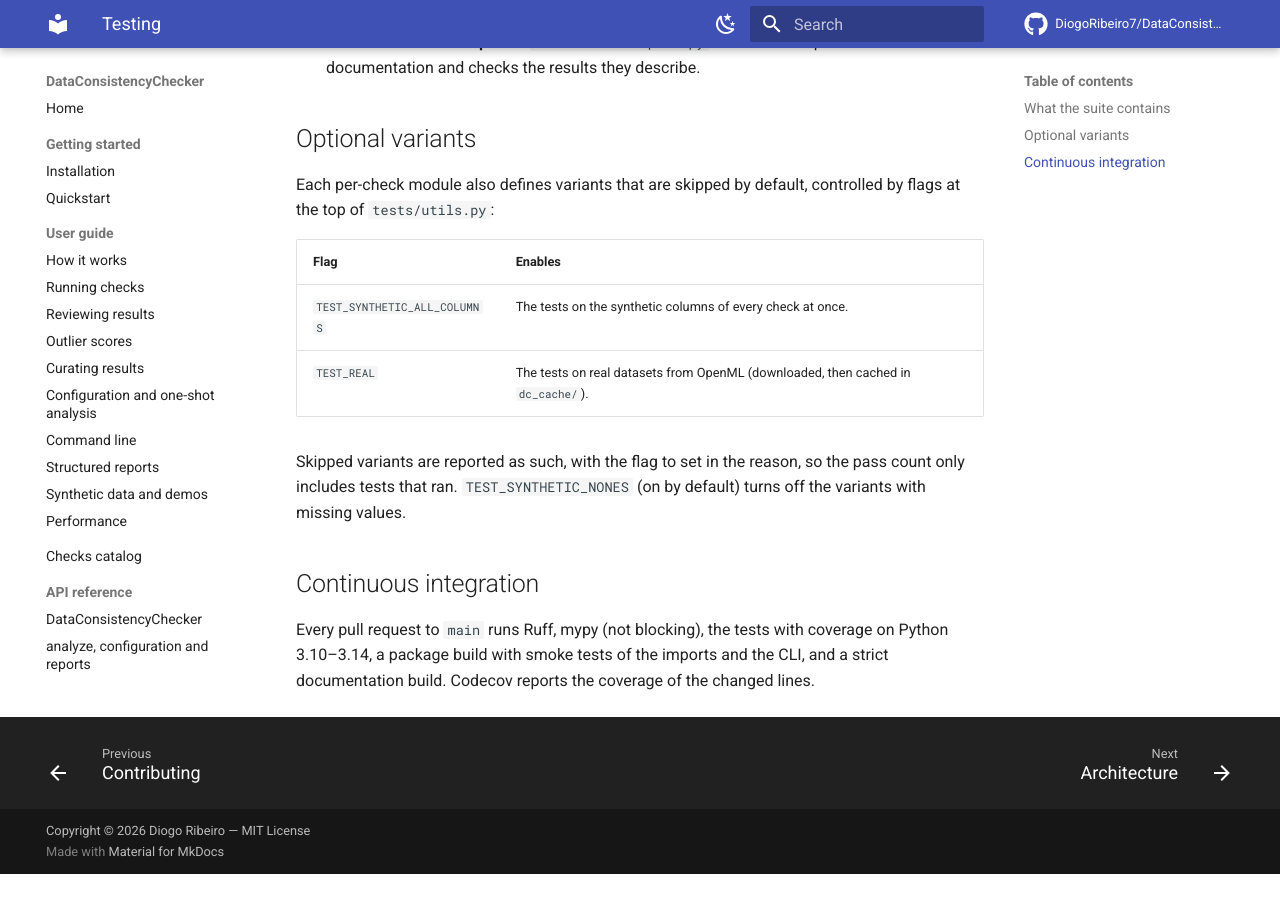
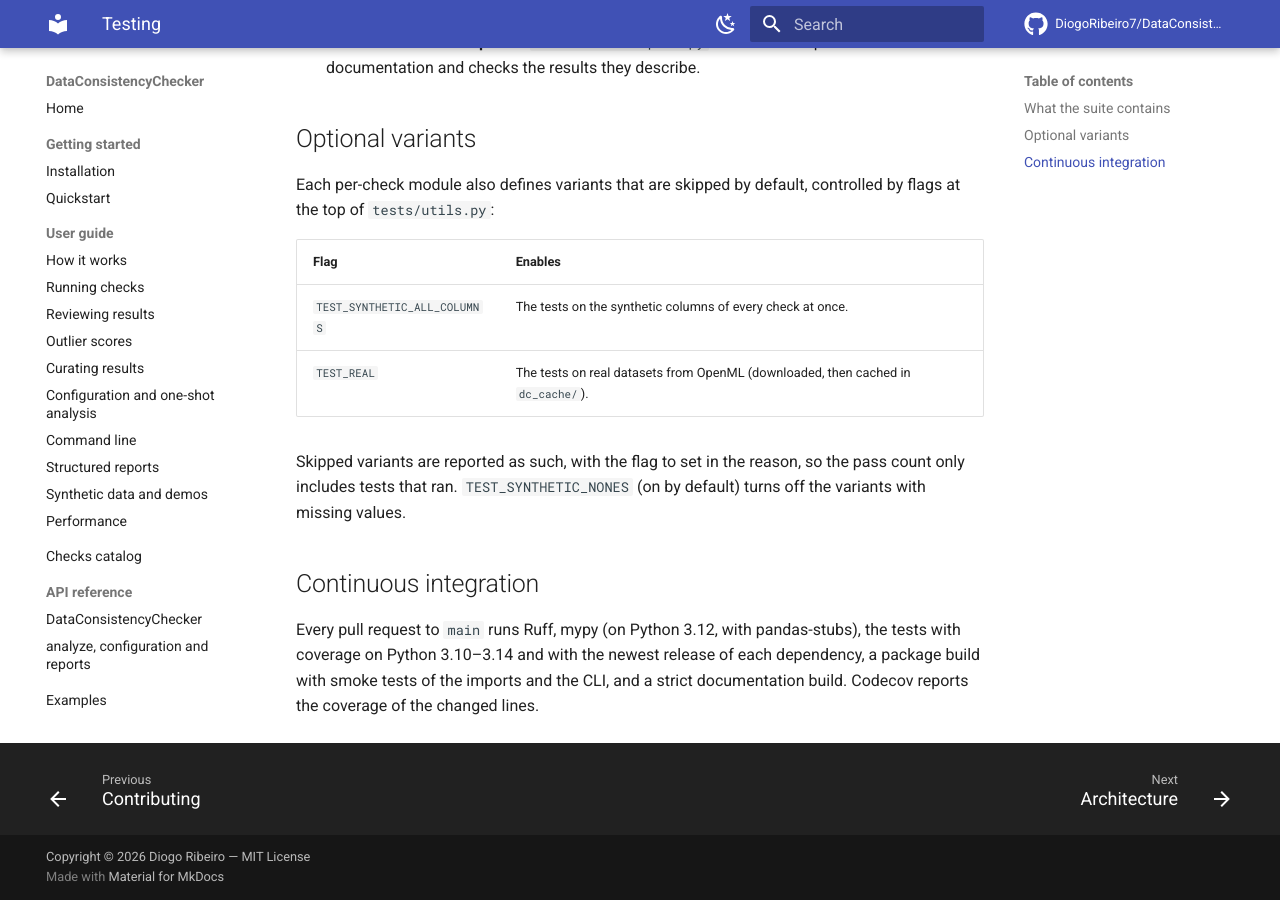
Before and after one commit to DiogoRibeiro7/DataConsistencyChecker, an MkDocs documentation site: the page built from docs/development/testing.md, in a window 1280 px wide and 900 px high, scrolled down 676 px. Built offline with MkDocs 1.6.1 and Material for MkDocs 9.7.7, drawn with Linux system fonts in a browser that asks for light colours; comment, search, counter and statistics services are not loaded; before the commit the page ends 1550 px from its top, so only the background shows below that.

Commit message:
Document that mypy is a required check

```diff
--- a/docs/development/testing.md
+++ b/docs/development/testing.md
@@ -37,6 +37,6 @@
 
 ## Continuous integration
 
-Every pull request to `main` runs Ruff, mypy (not blocking), the tests with coverage on Python 3.10–3.14, a
-package build with smoke tests of the imports and the CLI, and a strict documentation build. Codecov reports the
-coverage of the changed lines.
+Every pull request to `main` runs Ruff, mypy (on Python 3.12, with pandas-stubs), the tests with coverage on
+Python 3.10–3.14 and with the newest release of each dependency, a package build with smoke tests of the imports
+and the CLI, and a strict documentation build. Codecov reports the coverage of the changed lines.
```
Also changed, not shown: CONTRIBUTING.md (+2 -1 lines).
